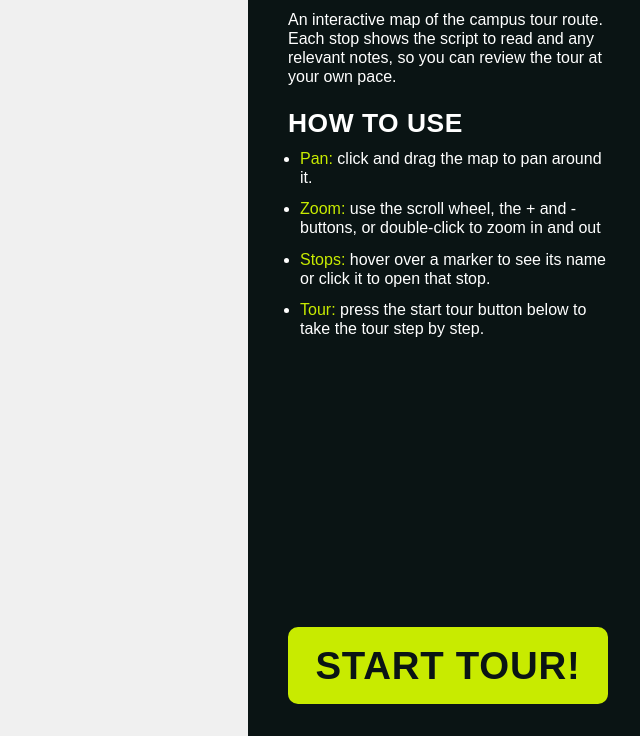
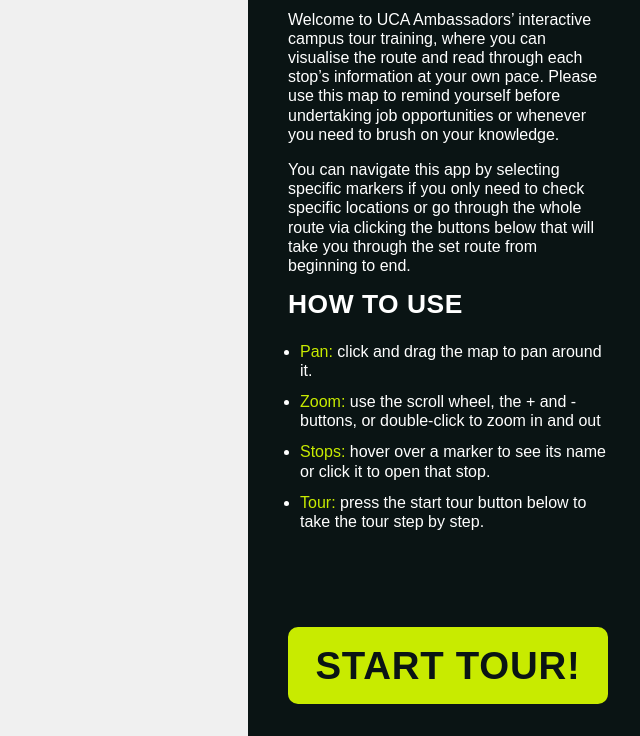
Before and after one commit to JackSalloway/tour-visualizer, a plain HTML site: page index.html in a window 1280 px wide. Shown: the part 64-800 px from the top of the page, without its empty margins (640-1280 px from the left). Drawn offline with nearby package versions, Linux system fonts and the light colour scheme; a web font is replaced by a local one.

Commit message:
feat: update welcome page text content

```diff
--- a/index.html
+++ b/index.html
@@ -24,9 +24,19 @@
                 <div id="welcome-container">
                     <h1>Tour Visualiser</h1>
                     <p>
-                        An interactive map of the campus tour route. Each stop
-                        shows the script to read and any relevant notes, so you
-                        can review the tour at your own pace.
+                        Welcome to UCA Ambassadors’ interactive campus tour
+                        training, where you can visualise the route and read
+                        through each stop’s information at your own pace. Please
+                        use this map to remind yourself before undertaking job
+                        opportunities or whenever you need to brush on your
+                        knowledge.
+                    </p>
+                    <p>
+                        You can navigate this app by selecting specific markers
+                        if you only need to check specific locations or go
+                        through the whole route via clicking the buttons below
+                        that will take you through the set route from beginning
+                        to end.
                     </p>
                     <h2>How to Use</h2>
                     <ul id="controls-instructions">
--- a/styles.css
+++ b/styles.css
@@ -228,7 +228,11 @@ table {
     font-size: clamp(1.25rem, 1.25rem + 2cqi, 2.25rem);
     letter-spacing: 0.02em;
     text-transform: uppercase;
-    margin: 1.5rem 0 0.75rem;
+    margin-bottom: 1.5rem;
+}
+
+#welcome-container p {
+    margin-bottom: 1rem;
 }
 
 #controls-instructions {
```
